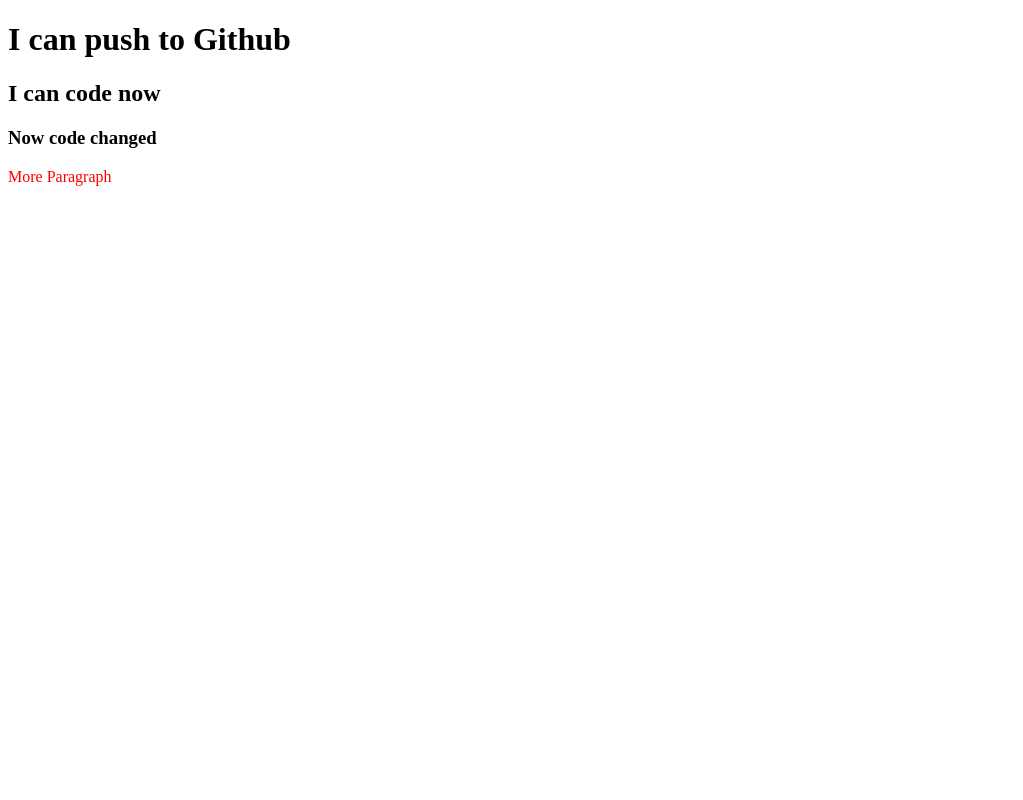
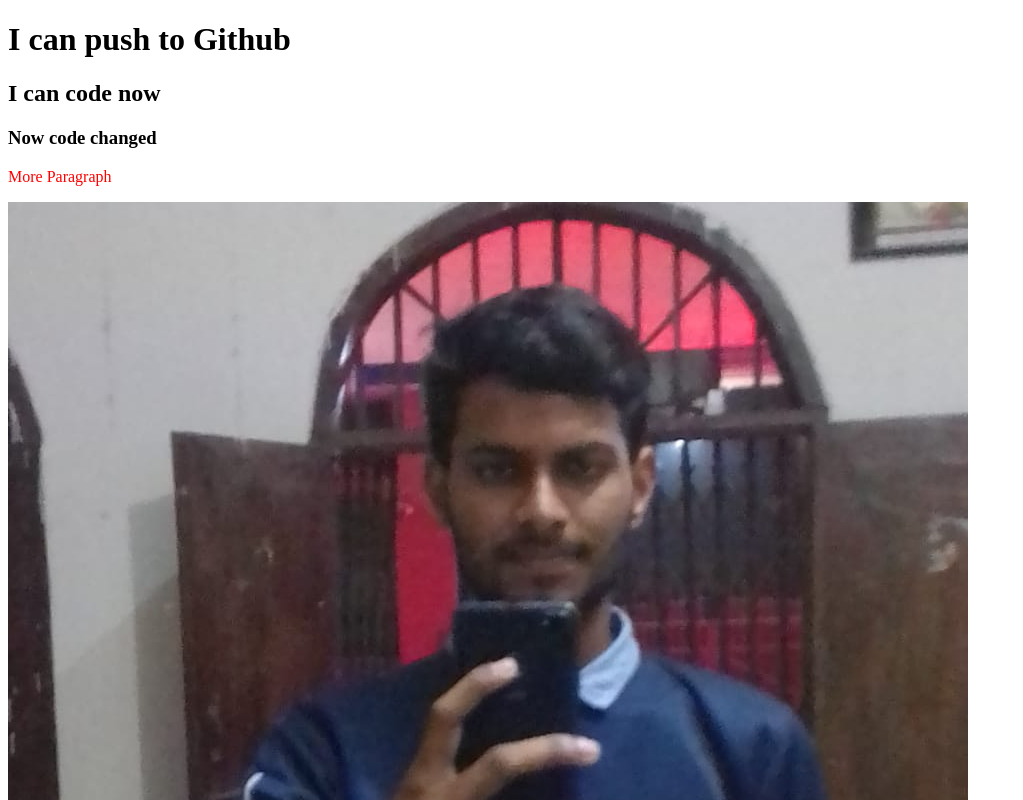
Before and after one commit to alamin657/my-first-repo, a plain HTML site: page index.html in a window 1280 px wide. Shown: the top 800 px of the page, without its empty margins (0-1023 px from the left). Drawn offline with Linux system fonts and the light colour scheme.

Commit message:
added image

```diff
--- a/index.html
+++ b/index.html
@@ -12,5 +12,7 @@
     <h2>I can code now</h2>
     <h3>Now code changed</h3>
     <p>More Paragraph</p>
+    <img src="Al Amin1.jpg" alt="">
+
 </body>
 </html>
```
Also changed, not shown: Al Amin1.jpg (added).
